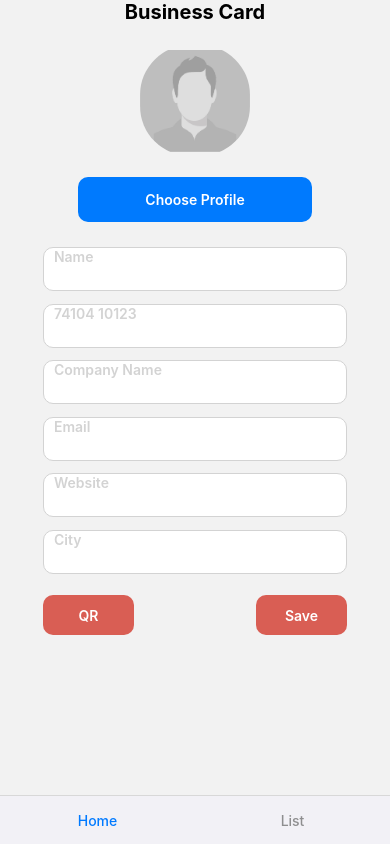
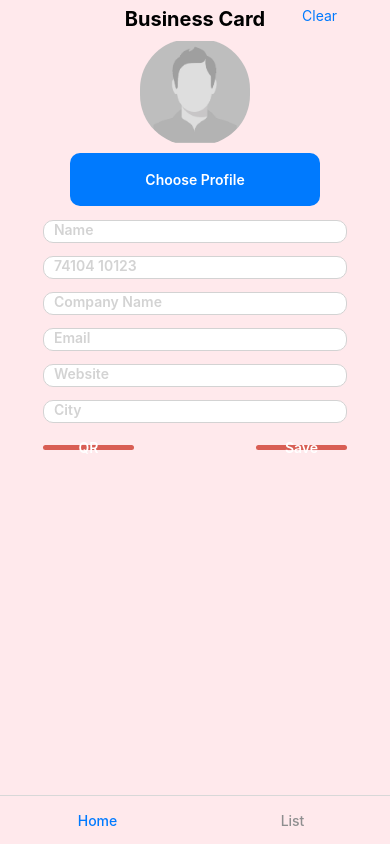
Before and after one commit to RohithNair27/BusinessCardGenerator, a React Native app: screen /Home in a window 390 px wide. Built offline with nearby package versions, Linux system fonts and the light colour scheme.

Commit message:
Completed Some of the UI

```diff
--- a/App.tsx
+++ b/App.tsx
@@ -17,7 +17,7 @@ function App(): JSX.Element {
   return (
     <QRcontextProvider>
       <SafeAreaView style={styles.body}>
-        <StatusBar backgroundColor={'#f2f1f6'} />
+        <StatusBar backgroundColor={'#ffe9ec'} />
         <NavigationContainer>
           <TabNavigator />
         </NavigationContainer>
@@ -29,8 +29,6 @@ function App(): JSX.Element {
 const styles = StyleSheet.create({
   body: {
     flex: 1,
-    backgroundColor: '#f2f1f6',
-    // borderWidth: 10,
   },
 });
 
--- a/src/Components/ui/Button.jsx
+++ b/src/Components/ui/Button.jsx
@@ -1,10 +1,10 @@
 import {StyleSheet, Text, View, TouchableOpacity} from 'react-native';
 import React from 'react';
 
-const Button = ({placeHolder, width, backGroundColor, onPress}) => {
+const Button = ({placeHolder, backGroundColor, onPress}) => {
   return (
     <TouchableOpacity
-      style={{...styles.body, width: width, backgroundColor: backGroundColor}}
+      style={{...styles.body, backgroundColor: backGroundColor}}
       onPress={() => onPress()}>
       <Text style={styles.text}>{placeHolder}</Text>
     </TouchableOpacity>
@@ -17,7 +17,7 @@ const styles = StyleSheet.create({
   body: {
     // borderWidth: 1,
     width: '100%',
-    height: '20%',
+    height: '100%',
     backgroundColor: '#007afe',
     borderRadius: 10,
     alignItems: 'center',
--- a/src/Components/ui/InputField.jsx
+++ b/src/Components/ui/InputField.jsx
@@ -20,14 +20,10 @@ export default InputField;
 const styles = StyleSheet.create({
   inputBody: {
     width: '100%',
-    marginVertical: '2%',
 
-    // borderWidth: 1,
-    backgroundColor: 'white',
-    borderRadius: 10,
-    borderWidth: 0.5,
-    borderColor: 'lightgray',
-    height: '8%',
+    height: '100%',
+    // backgroundColor: 'white',
+
     paddingLeft: 10,
   },
 });
--- a/src/Components/ui/QRcode.jsx
+++ b/src/Components/ui/QRcode.jsx
@@ -2,7 +2,7 @@ import {StyleSheet, Text, View} from 'react-native';
 import React from 'react';
 import QRCode from 'react-native-qrcode-svg';
 const QRcode = ({value}) => {
-  return <QRCode size={220} value={value} />;
+  return <QRCode size={100} value={value} />;
 };
 
 export default QRcode;
--- a/src/Context/QRcontextProvider.jsx
+++ b/src/Context/QRcontextProvider.jsx
@@ -5,10 +5,7 @@ const QRcontextProvider = ({children}) => {
   const [usersAdded, setUsersAdded] = useState([]);
 
   const addUsers = data => {
-    // console.log(data);
     setUsersAdded([...usersAdded, data]);
-    // setUsersAdded([...usersAdded, data]);
-    console.log(usersAdded);
   };
   return (
     <userContext.Provider value={{addUsers, usersAdded}}>
--- a/src/Navigation/TabNavigation.jsx
+++ b/src/Navigation/TabNavigation.jsx
@@ -10,7 +10,7 @@ const TabNavigator = () => {
       screenOptions={{
         headerShown: false,
         tabBarStyle: {
-          backgroundColor: '#f2f1f6',
+          backgroundColor: '#ffe9ec',
           elevation: 0,
           borderColor: 'transparent',
         },
--- a/src/Screens/Home.jsx
+++ b/src/Screens/Home.jsx
@@ -1,12 +1,21 @@
-import {StyleSheet, Text, View, Image, StatusBar} from 'react-native';
+import {
+  StyleSheet,
+  Text,
+  View,
+  Image,
+  StatusBar,
+  TouchableOpacity,
+  Dimensions,
+} from 'react-native';
 import React, {useState, useContext} from 'react';
 import InputField from '../Components/ui/InputField';
 import Button from '../Components/ui/Button';
-import PopupModal from '../Components/PopupModal';
+// import PopupModal from '../Components/PopupModal';
 import {userContext} from '../Context/QRdataContext';
+import QRcode from '../Components/ui/QRcode';
 const Home = () => {
   const {addUsers, usersAdded} = useContext(userContext);
-  const [modalVisible, SetModalVisible] = useState(false);
+  const [qrVisible, SetQrVisible] = useState(false);
   const [personData, setPersonData] = useState({
     name: {title: 'Name', value: ''},
     number: {title: '74104 10123', value: ''},
@@ -18,7 +27,7 @@ const Home = () => {
 
   //handles opening and closing of modal
   const onPressQrButton = () => {
-    SetModalVisible(!modalVisible);
+    SetQrVisible(!qrVisible);
   };
 
   //This code handles the change in input values and adds it to personData
@@ -32,72 +41,83 @@ const Home = () => {
   //QR visisble on modal change
   const dataForQRCreation = () => {
     const qrData = JSON.stringify(personData);
-    return (
-      <PopupModal
-        visible={modalVisible}
-        onPress={onPressQrButton}
-        value={qrData}
-      />
-    );
+    return <QRcode value={qrData} />;
   };
   const onSaveUser = () => {
     addUsers(personData);
   };
 
+  const onClickClear = () => {
+    setPersonData({
+      name: {title: 'Name', value: ''},
+      number: {title: '74104 10123', value: ''},
+      company_name: {title: 'Company Name', value: ''},
+      Email: {title: 'Email', value: ''},
+      website: {title: 'Website', value: ''},
+      city: {title: 'City', value: ''},
+    });
+    SetQrVisible(false);
+  };
+
   return (
     <View style={styles.body}>
-      <StatusBar backgroundColor={'#f2f1f6'} />
-      {dataForQRCreation()}
-
       <View style={styles.topFields}>
+        <View
+          style={{
+            flexDirection: 'row',
+          }}>
           <Text style={styles.headerText}>Business Card</Text>
+          <View style={styles.clearButtonContainer}>
+            <TouchableOpacity onPress={() => onClickClear()}>
+              <Text style={{color: '#007afe'}}>Clear</Text>
+            </TouchableOpacity>
+          </View>
+        </View>
 
         <Image
           source={require('../Assets/Images/image2.png')}
           resizeMode="contain"
-          style={{height: '50%', borderRadius: 50, width: '47%'}}
+          style={{height: '50%', borderRadius: 50, width: '35%'}}
         />
-        <Button
-          placeHolder="Choose Profile"
-          width={'100%'}
-          backGroundColor={'#007afe'}
-        />
+        <View style={{...styles.button, width: '80%', height: '25%'}}>
+          <Button placeHolder="Choose Profile" backGroundColor={'#007afe'} />
         </View>
+      </View>
+      <View style={styles.inputBody}>
         <View style={styles.inputField}>
           {Object.keys(personData).map(keys => {
             return (
+              <View key={keys} style={styles.eachInput}>
                 <InputField
-              key={keys}
                   keyProps={keys}
                   placeHolder={personData[keys].title}
                   value={personData[keys].value}
                   onValueChange={handleInputChange}
                 />
+              </View>
             );
           })}
 
-        <View
-          style={{
-            ...styles.inputField,
-            flexDirection: 'row',
-            width: '100%',
-            marginTop: '5%',
-
-            justifyContent: 'space-between',
-          }}>
+          <View style={styles.buttonContainer}>
+            <View style={styles.button}>
               <Button
                 placeHolder="QR"
-            width={'30%'}
                 backGroundColor={'#d95e54'}
                 onPress={onPressQrButton}
               />
+            </View>
+            <View style={styles.button}>
               <Button
                 placeHolder="Save"
-            width={'30%'}
                 backGroundColor={'#d95e54'}
                 onPress={onSaveUser}
               />
             </View>
+          </View>
+        </View>
+      </View>
+      <View style={{flex: 1, justifyContent: 'center'}}>
+        {qrVisible ? dataForQRCreation() : null}
       </View>
     </View>
   );
@@ -105,27 +125,53 @@ const Home = () => {
 
 export default Home;
 
+const HEIGHT = Dimensions.get('window').height;
+const WIDTH = Dimensions.get('window').width;
+
 const styles = StyleSheet.create({
   body: {
     flex: 1,
     alignItems: 'center',
-  },
-  inputField: {
-    // borderWidth: 1,
-    width: '78%',
-    flex: 2.5,
-    marginTop: '5%',
+    backgroundColor: '#ffe9ec',
   },
   topFields: {
     // borderWidth: 1,
-    flex: 1,
-    width: '60%',
-    justifyContent: 'space-between',
+    flex: 1.1,
+    width: '80%',
+    justifyContent: 'space-evenly',
     alignItems: 'center',
   },
+  inputBody: {
+    // borderWidth: 1,
+    width: '78%',
+    flex: 2,
+  },
+  clearButtonContainer: {
+    position: 'absolute',
+    left: WIDTH / 2.2,
+  },
+  eachInput: {
+    height: '10%',
+    marginVertical: '2.2%',
+    borderWidth: 0.5,
+    borderRadius: 10,
+    borderColor: 'lightgray',
+    backgroundColor: 'white',
+  },
+
   headerText: {
     fontSize: 20,
     color: 'black',
     fontWeight: '700',
   },
+  buttonContainer: {
+    flexDirection: 'row',
+    marginTop: '5%',
+    width: '100%',
+    justifyContent: 'space-between',
+  },
+  button: {
+    width: '30%',
+    height: '30%',
+  },
 });
--- a/src/Screens/List.jsx
+++ b/src/Screens/List.jsx
@@ -23,6 +23,7 @@ const List = () => {
   //QR visisble on modal change
   const dataForQRCreation = () => {
     const qrData = JSON.stringify(currentUser);
+    console.log(qrData);
     return (
       <PopupModal
         visible={modalVisible}
```
Lines whose indentation alone changed are shown as unchanged.
